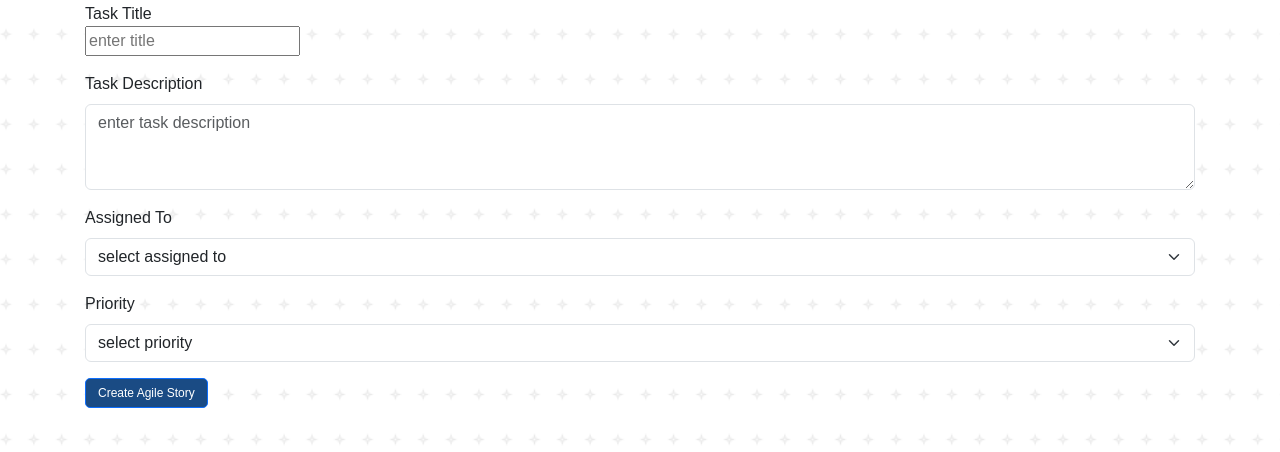
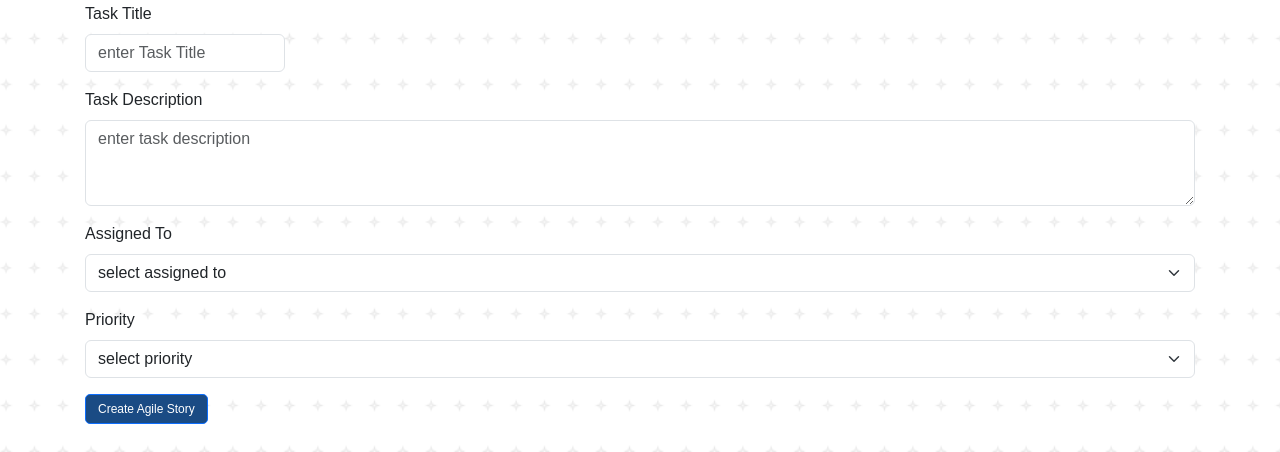
Before and after one commit to Ram-BRS/Agile-Stories, a plain HTML site: page index.html in a window 1280 px wide. Shown: the part 197-649 px from the top of the page. Drawn offline with nearby package versions, Linux system fonts and the light colour scheme; files whose address does not match are found by name.

Commit message:
update files

```diff
--- a/assets/css/style.css
+++ b/assets/css/style.css
@@ -21,16 +21,9 @@ h1 {
     text-align: center;
 }
 
-.task-title{
-    display: block;
-}
-
-#title {
-    display: block;
+#title{
+    width: 200px;
     margin-bottom: 1rem;
-}
-#title:hover{
-    box-shadow: 2px 2px 2px var(--chathams_blue);
 }
 
 p {
--- a/assets/js/script.js
+++ b/assets/js/script.js
@@ -13,7 +13,7 @@ const priority = document.getElementById("priority");
 const storySubmitBtn = document.getElementById("storySubmitBtn");
 const storyCardList = document.getElementById("storyCardList");
 const descrptionLength = document.getElementById("descLength");
-const taskTitle = document.getElementById('title');
+const enterTaskTitle = document.getElementById('title');
 const maxLength = 100;
 const warnLength = 90;
 
@@ -139,7 +139,7 @@ const formValidate = (e) => {
     priority.focus();
     return;
   }
-  if (taskTitle.value === ""){
+  if (enterTaskTitle.value === ""){
     alert("Please enter title");
     taskTitle.focus();
     return;
--- a/index.html
+++ b/index.html
@@ -29,8 +29,8 @@
         <h2 class="display-6 pb-2">Create Agile Story</h2>
         <form id="login-form">
           <div class="mb-3">
-            <label for="title" class="task-title">Task Title</label>
-            <input type="text" id="title" placeholder="enter title">
+            <label for="title" class="form-label">Task Title</label>
+            <input class="form-control" type="text" id="title" placeholder="enter Task Title">
             <label for="description" class="form-label">Task Description</label>
             <textarea
               class="form-control"
```
